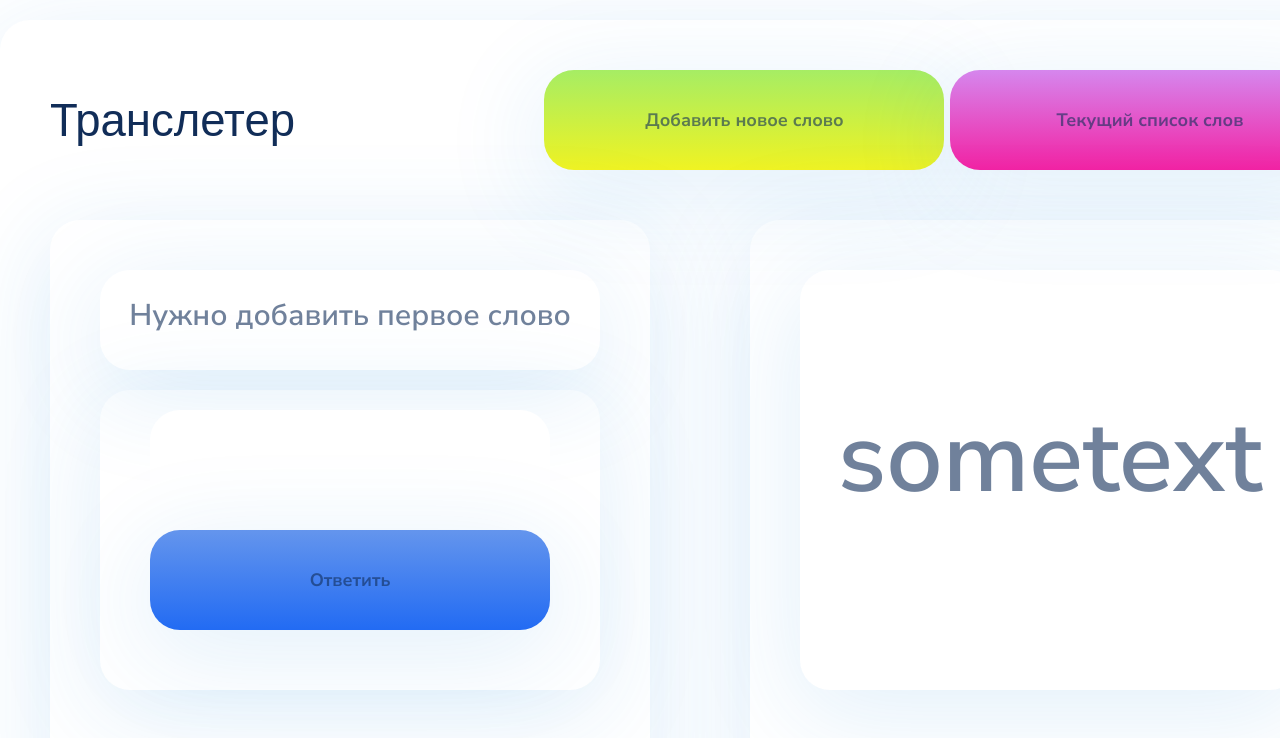
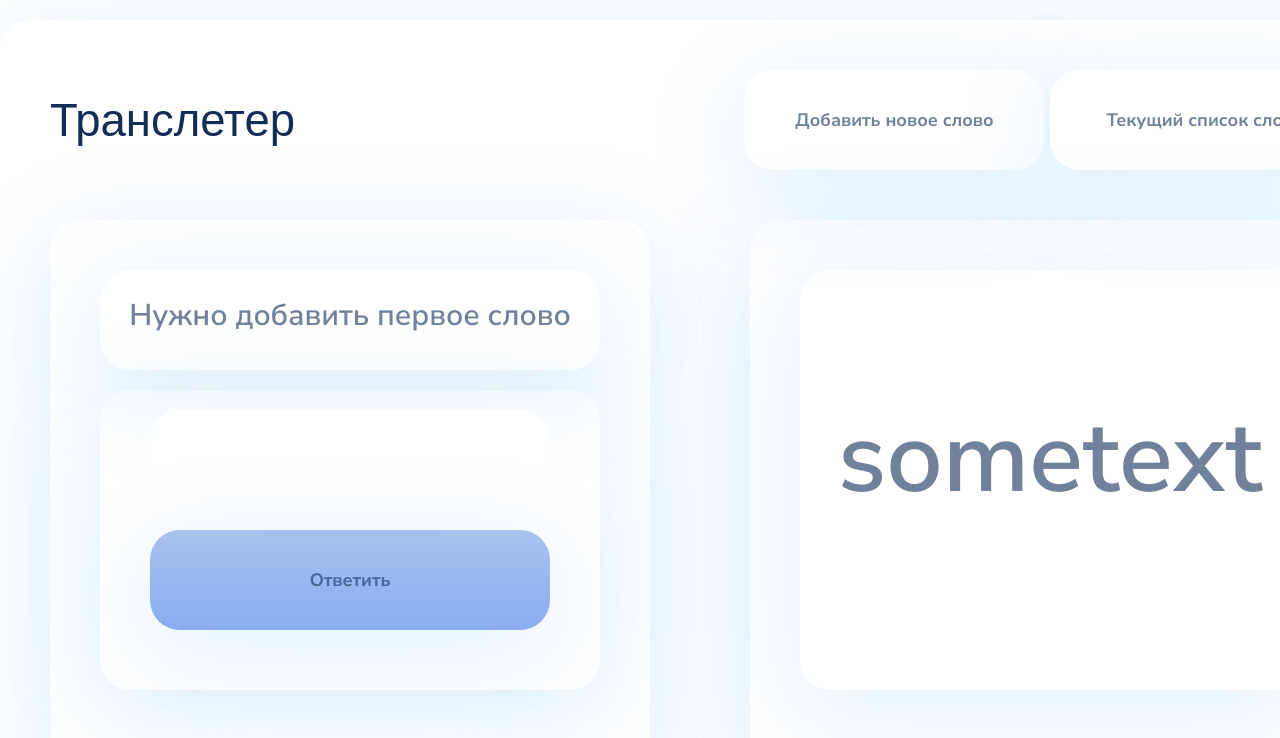
Before and after one commit to apavlovspb/rep_with_old_test, a plain HTML site: page translater9000/index.html in a window 1280 px wide. Shown: the top 738 px of the page. Drawn offline with Linux system fonts and the light colour scheme; files whose address does not match are found by name.

Commit message:
new style

```diff
--- a/translater9000/css/style.css
+++ b/translater9000/css/style.css
@@ -63,27 +63,32 @@ h3 {
 }
 
 .header-navbar_new {
-  width: 400px;
+  width: 300px;
   height: 100px;
   border-radius: 30px;
-  background-image: linear-gradient(rgb(166, 237, 100), rgb(240, 243, 34));
+  background-color: #ffffff;
   box-shadow: 0px 20px 98.6px 7.4px rgba(33, 138, 218, 0.12);
+
 }
 
+
+
 .header-navbar_new:hover {
-  background-image: linear-gradient(rgb(240, 243, 34), rgb(166, 237, 100));
+  box-shadow: 0 0 10px rgba(0, 17, 255, 0.781);
+  /* background-image: linear-gradient(to top, darkorchid, fuchsia); */
 }
 
 .header-navbar_current {
-  width: 400px;
+  width: 300px;
   height: 100px;
   border-radius: 30px;
-  background-image: linear-gradient(rgba(205, 100, 237, 0.753), rgb(243, 34, 163));
+  background-color: #ffffff;
   box-shadow: 0px 20px 98.6px 7.4px rgba(33, 138, 218, 0.12);
 }
 
 .header-navbar_current:hover {
-  background-image: linear-gradient(rgb(243, 34, 163), rgba(205, 100, 237, 0.753));
+  box-shadow: 0 0 10px rgba(0, 17, 255, 0.781);
+  /* background-image: linear-gradient(to top, darkorchid, fuchsia); */
 }
 
 .main-block {
@@ -140,13 +145,13 @@ h3 {
   width: 400px;
   height: 100px;
   border-radius: 30px;
-  background-image: linear-gradient(cornflowerblue, rgb(34, 107, 243));
+  background-image: linear-gradient(rgba(100, 148, 237, 0.5), rgba(34, 107, 243, 0.5));
   box-shadow: 0px 20px 98.6px 7.4px rgba(33, 138, 218, 0.12);
 }
 
 .main-block_btn:hover,
 .add__new_btn:hover {
-  background-image: linear-gradient(rgb(34, 107, 243), cornflowerblue);
+  background-image: linear-gradient(rgba(34, 107, 243, 0.555), rgba(100, 148, 237, 0.555));
 }
 
 .main-block_result {
--- a/translater9000/script/script.js
+++ b/translater9000/script/script.js
@@ -74,9 +74,9 @@ const addNewItem = (arr) => {
 // Текущий список слов
 const itemList = document.querySelector('.current__item-list');
 const showMeAllItem = (arr, position) => {
-  // if (itemList.classList.contains('hidden')) {
-  itemList.classList.toggle('hidden');
-  //  }
+  if (itemList.classList.contains('hidden')) {
+    itemList.classList.toggle('hidden');
+  }
   //document.body.style.overflow = 'hidden';
   position.innerHTML = '';
   const showMyArr = document.createElement('ul');
```
